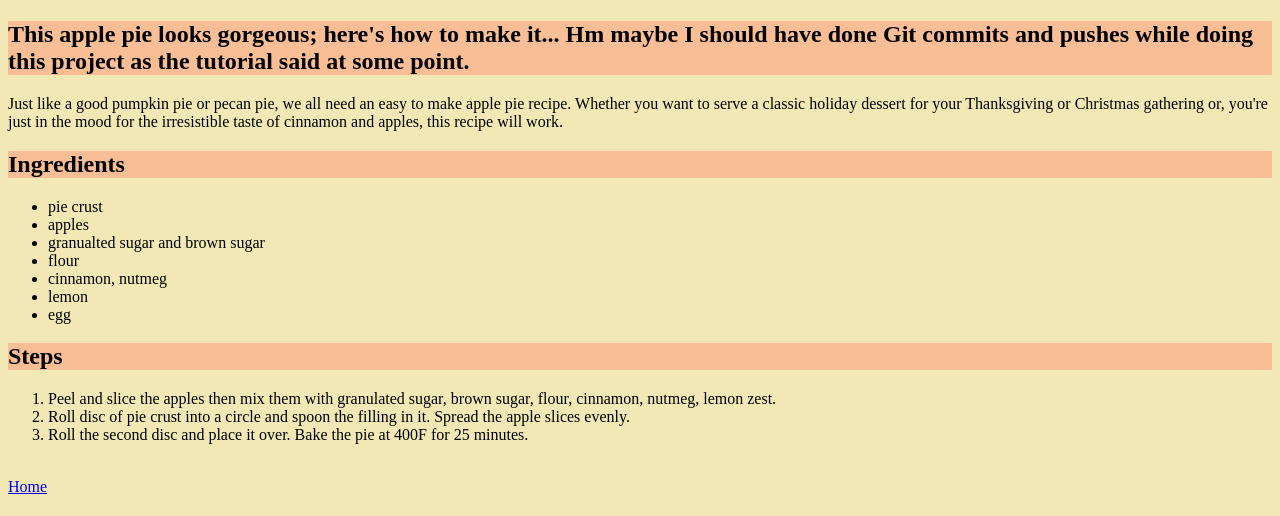
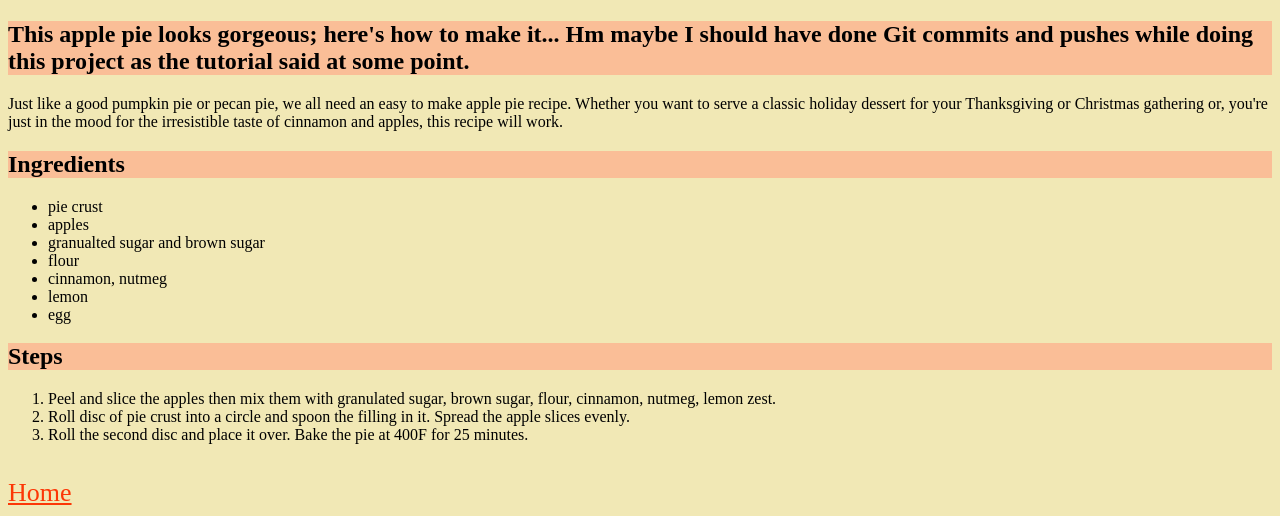
Before and after one commit to robert12403/odin-recipes, a plain HTML site: page recipes/apple-pie.html in a window 1280 px wide. Shown: the part 359-875 px from the top of the page. Drawn offline with Linux system fonts and the light colour scheme.

Commit message:
odin-recipes CSS Updated I forgot to save all the changes and now it's fixed

```diff
--- a/recipes/apple-pie.html
+++ b/recipes/apple-pie.html
@@ -35,7 +35,7 @@
         <li>Roll the second disc and place it over. Bake the pie at 400F for 25 minutes.</li>
     </ol>
     <br>
-    <a href="../index.html">Home</a>
+    <a href="../index.html" class="main-list">Home</a>
 
 </body>
 
```
Also changed, not shown: recipes/lasagna.html (+1 -1 lines).
